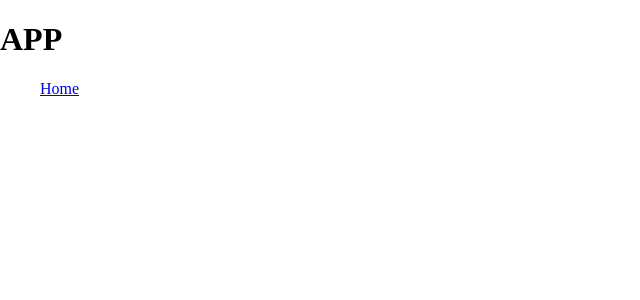
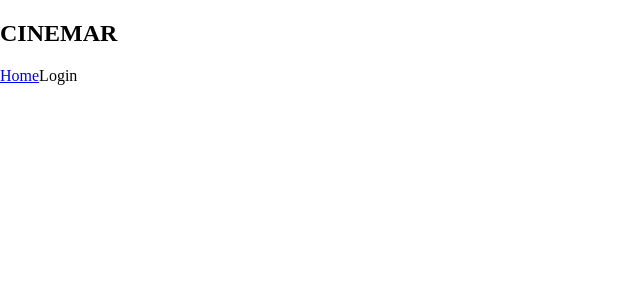
Before and after one commit to inspedralbes/tr3-tr-3-benaventemario, a Nuxt app in the folder web/front/: page /admin in a window 1280 px wide. Shown: the top 300 px of the page, without its empty margins (0-640 px from the left). Built offline with nearby package versions, Linux system fonts and the light colour scheme.

Commit message:
Login modal en procés

```diff
--- a/web/front/app.vue
+++ b/web/front/app.vue
@@ -1,22 +1,28 @@
 <template>
   <div class="cine">
-    <h1>APP</h1>
     <header>
-      <nav>
-        <ul>
-          <span>
-            <NuxtLink to="/">Home</NuxtLink>
-            <NuxtLink v-if="(storeUsuari.comprovarAdmin)==true" to="/admin">Admin</NuxtLink>
-          </span>
-        </ul>
-      </nav>
+      <h2>CINEMAR</h2>
+        <nav class="menu">
+            <span class="menu__esquerra">
+                <NuxtLink to="/">Home</NuxtLink>
+            </span>
+            <span class=menu__dreta>
+                <NuxtLink v-if="(storeUsuari.comprovarAdmin)==true" to="/admin">Admin</NuxtLink>
+                <NuxtLink @click="mostrarLogin=true">Login</NuxtLink>
+                <span v-if="storeUsuari.mostrarCorreu!=''"></span>
+            </span>
+        </nav>
     </header>
+    <Teleport to="body">
+      <loginPopup v-if="mostrarLogin==true" :mostrarLogin="mostrarLogin"/>
+    </Teleport>
     <NuxtPage />
 
   </div>
 </template>
 
 <script setup>
-import { useUsuariStore } from "~/stores/usuari";
+    import { useUsuariStore } from "~/stores/usuari";
     const storeUsuari=useUsuariStore();
+    const mostrarLogin=ref(false);
 </script>
--- /dev/null
+++ b/web/front/components/loginPopup.vue
@@ -0,0 +1,14 @@
+<template>
+    <div>
+<!-- https://dev.to/davidemaye/how-to-create-a-modal-component-in-nuxt-38g1
+https://stackoverflow.com/questions/75440449/nuxt3-vue3-how-to-show-modal-component-that-is-called-from-header-component -->
+    </div>
+</template>
+
+<script setup>
+
+</script>
+
+<style lang="scss" scoped>
+
+</style>
```
